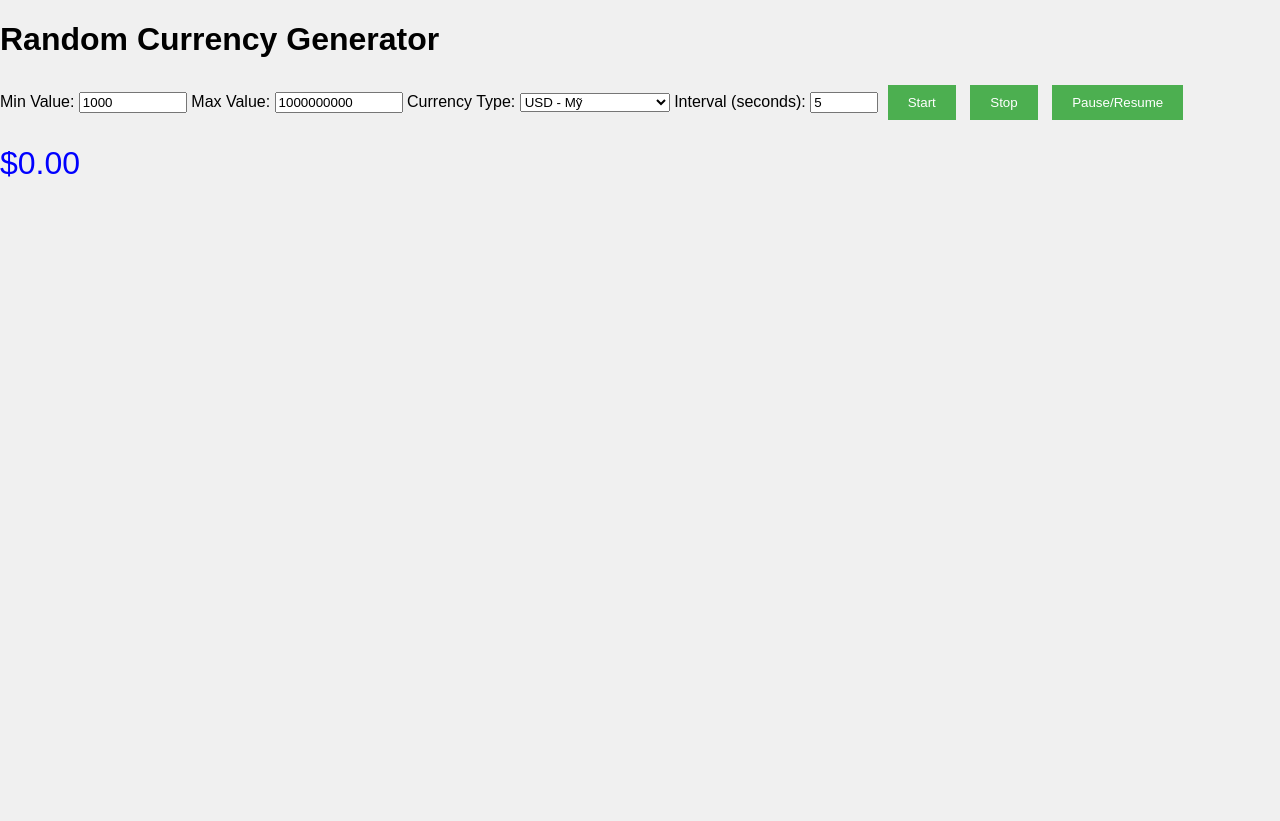
After one commit to ntd806/Reflex-Training-App, a Flask app: page /random_currency in a window 1280 px wide. The commit adds this page. Run offline with Flask 3, Linux system fonts and the light colour scheme.

```diff
--- a/reflex_training/app.py
+++ b/reflex_training/app.py
@@ -803,5 +803,10 @@ def save_current_speaking_api():
     save_current_speaking(speaking)
     return jsonify({'message': 'Current speaking saved successfully'})
 
+@app.route('/random_currency', methods=['GET'])
+def random_currency_page():
+    """Render the Random Currency Generator page"""
+    return render_template('random_currency.html')
+
 if __name__ == '__main__':
     app.run(host='0.0.0.0', port=3000, debug=True)
--- /dev/null
+++ b/reflex_training/static/random_currency.js
@@ -0,0 +1,69 @@
+let intervalId = null;
+let isPaused = false;
+
+function formatCurrency(value, currency) {
+    const units = ['', 'thousand', 'million', 'billion', 'trillion'];
+    let unitIndex = 0;
+
+    while (value >= 1000 && unitIndex < units.length - 1) {
+        value /= 1000;
+        unitIndex++;
+    }
+
+    return new Intl.NumberFormat('en-US', {
+        style: 'currency',
+        currency: currency,
+        minimumFractionDigits: 2,
+        maximumFractionDigits: 2
+    }).format(value) + ` ${units[unitIndex]}`;
+}
+
+function generateRandomCurrency() {
+    const minValue = parseFloat(document.getElementById('minValue').value);
+    const maxValue = parseFloat(document.getElementById('maxValue').value);
+    const currencyType = document.getElementById('currencyType').value;
+
+    if (isNaN(minValue) || isNaN(maxValue) || minValue < 0 || maxValue < 0 || minValue > maxValue) {
+        alert('Please enter valid min and max values.');
+        return;
+    }
+
+    const randomValue = Math.random() * (maxValue - minValue) + minValue;
+    const formattedCurrency = formatCurrency(randomValue, currencyType);
+
+    document.getElementById('currencyOutput').innerText = formattedCurrency;
+
+    // Optional: Use Web Speech API to read the currency
+    if (!isPaused) {
+        speak(formattedCurrency);
+    }
+}
+
+function startAutoGenerate() {
+    const interval = parseInt(document.getElementById('intervalInput').value) * 1000;
+
+    if (isNaN(interval) || interval < 1000) {
+        alert('Please enter a valid interval (at least 1 second).');
+        return;
+    }
+
+    stopAutoGenerate(); // Clear any existing interval
+    intervalId = setInterval(generateRandomCurrency, interval);
+    generateRandomCurrency(); // Generate immediately
+}
+
+function stopAutoGenerate() {
+    clearInterval(intervalId);
+    intervalId = null;
+}
+
+function togglePause() {
+    isPaused = !isPaused;
+}
+
+function speak(text) {
+    const utterance = new SpeechSynthesisUtterance(text);
+    const voices = window.speechSynthesis.getVoices();
+    utterance.voice = voices.find(voice => voice.lang === 'en-US') || voices[0];
+    window.speechSynthesis.speak(utterance);
+}
--- a/reflex_training/templates/index.html
+++ b/reflex_training/templates/index.html
@@ -18,6 +18,7 @@
         <a href="/irregular_verbs" style="margin-right:20px;">Irregular Verbs</a>
         <a href="/youtube_tracker" style="margin-right:20px;">YouTube Tracker</a>
         <a href="/speaking_describe_image_page" style="margin-right:20px;">Speaking Describe Image</a>
+        <a href="/random_currency" style="margin-right:20px;">Random Currency</a>
         <label style="margin-left:10px;">
             Giọng đọc
             <select id="voiceSelect" style="min-width:120px;"></select>
--- /dev/null
+++ b/reflex_training/templates/random_currency.html
@@ -0,0 +1,34 @@
+<!DOCTYPE html>
+<html lang="en">
+<head>
+    <meta charset="UTF-8">
+    <meta name="viewport" content="width=device-width, initial-scale=1.0">
+    <title>Random Currency Generator</title>
+    <link rel="stylesheet" href="{{ url_for('static', filename='style.css') }}">
+    <script src="https://code.jquery.com/jquery-3.6.0.min.js"></script>
+</head>
+<body>
+<div class="content">
+    <h1>Random Currency Generator</h1>
+    <div style="margin-bottom: 20px;">
+        <label>Min Value: <input type="number" id="minValue" value="1000" style="width: 100px;"></label>
+        <label>Max Value: <input type="number" id="maxValue" value="1000000000" style="width: 120px;"></label>
+        <label>Currency Type:
+            <select id="currencyType" style="width: 150px;">
+                <option value="USD">USD - Mỹ</option>
+                <option value="CAD">CAD - Canada</option>
+                <option value="AUD">AUD - Úc</option>
+                <option value="GBP">GBP - Anh</option>
+                <option value="EUR">EUR - Châu Âu</option>
+            </select>
+        </label>
+        <label>Interval (seconds): <input type="number" id="intervalInput" value="5" min="1" style="width: 60px;"></label>
+        <button onclick="startAutoGenerate()">Start</button>
+        <button onclick="stopAutoGenerate()">Stop</button>
+        <button onclick="togglePause()">Pause/Resume</button>
+    </div>
+    <div id="currencyOutput" style="font-size: 2em; color: blue; margin-top: 20px;">$0.00</div>
+</div>
+<script src="{{ url_for('static', filename='random_currency.js') }}"></script>
+</body>
+</html>
```
